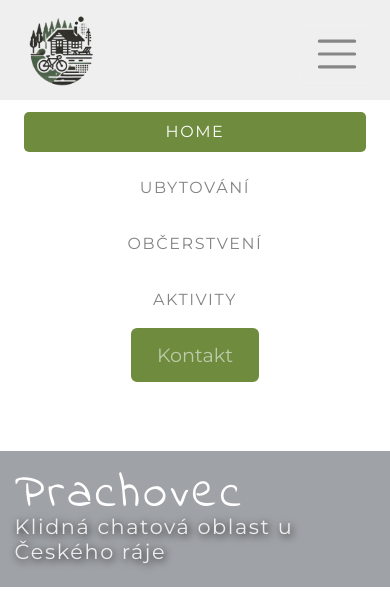
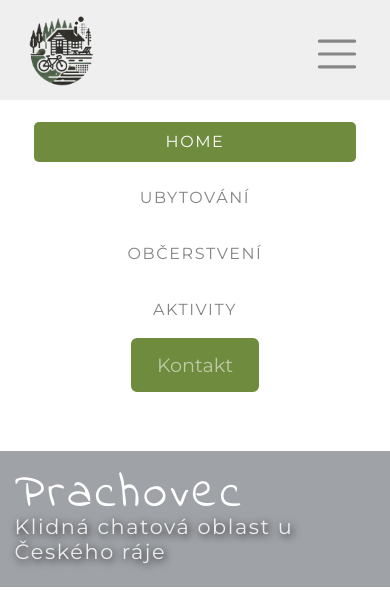
Before and after one commit to syny-o/prachovec, a Django app: page / in a window 390 px wide, after a click that opens the changed part. Shown: the top 591 px of the page. Run offline with Django 5.2, Linux system fonts and the light colour scheme; data that the repository does not hold is empty; some libraries are stand-ins or nearby versions.

Commit message:
fixed transparent navbar on mobile

```diff
--- a/prachovec/static/css/style-mobile.css
+++ b/prachovec/static/css/style-mobile.css
@@ -3,8 +3,10 @@
     font-size: 1.3rem;
   }
 
-  .navbar-nav {
+  .navbar-collapse {
     text-align: center;
+    background-color: rgba(255, 255, 255, 0.8);
+    padding: 10px !important;
   }
 
   .banner-caption {
```
